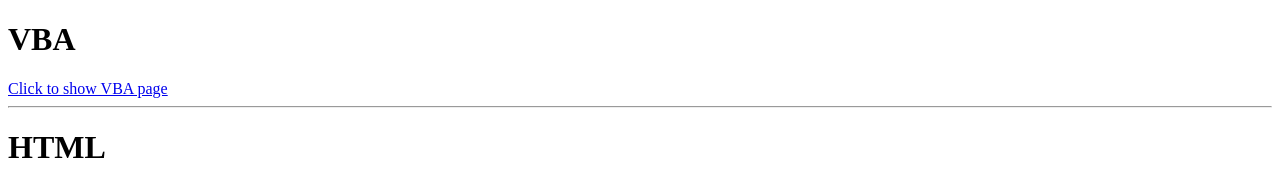
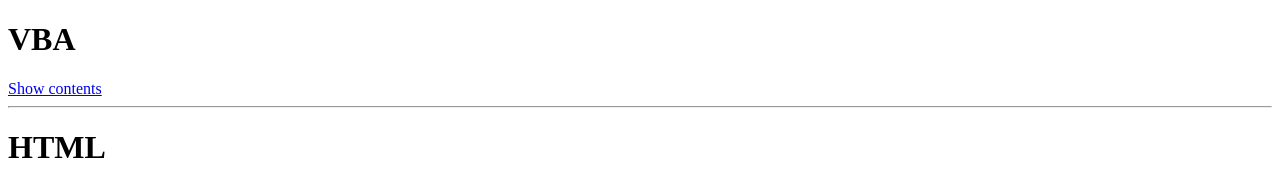
Before and after one commit to my-note-book/my-note-book.github.io, a plain HTML site: page index.html in a window 1280 px wide. Shown: the top 170 px of the page. Drawn offline with Linux system fonts and the light colour scheme.

Commit message:
Update index.html

```diff
--- a/index.html
+++ b/index.html
@@ -8,7 +8,7 @@
 <body>
 
 <h1>VBA</h1>
-<a href="vba.html">Click to show VBA page</a>
+<a href="vba.html">Show contents</a>
 <hr>
 
 <h1>HTML</h1>
```
